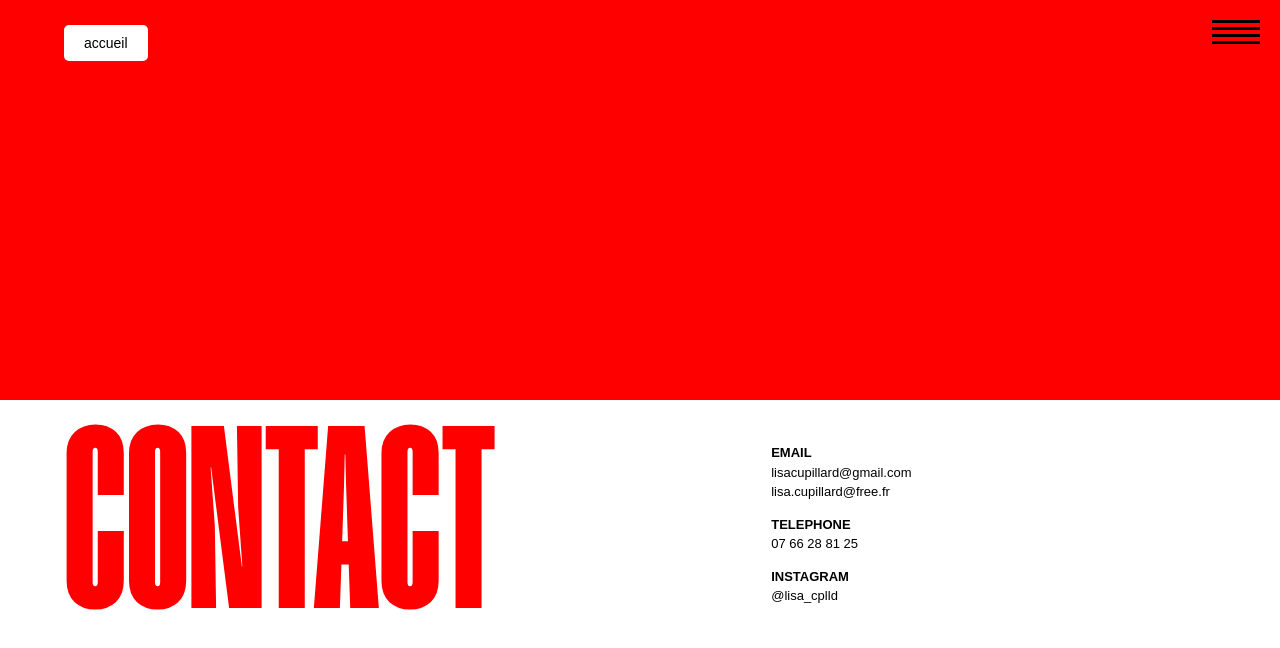
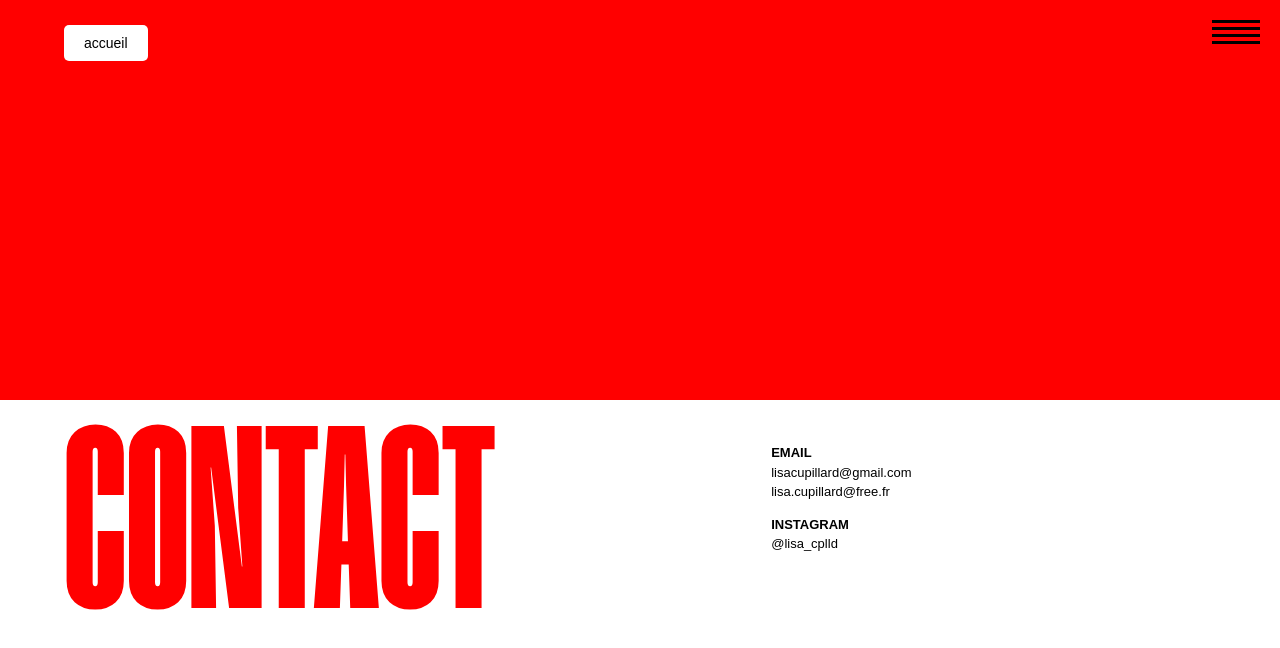
Before and after one commit to lisacupillard/lisacupillard.github.io, a plain HTML site: page contact.html in a window 1280 px wide. Drawn offline with Linux system fonts and the light colour scheme.

Commit message:
Update contact.html
tel

```diff
--- a/contact.html
+++ b/contact.html
@@ -28,11 +28,6 @@
                     lisacupillard@gmail.com
                 <br>
                     lisa.cupillard@free.fr
-                </a>
-            </p>
-            <p>
-                <strong>TELEPHONE</strong><br>
-                    07 66 28 81 25
                 </a>
             </p>
             <p>
```
